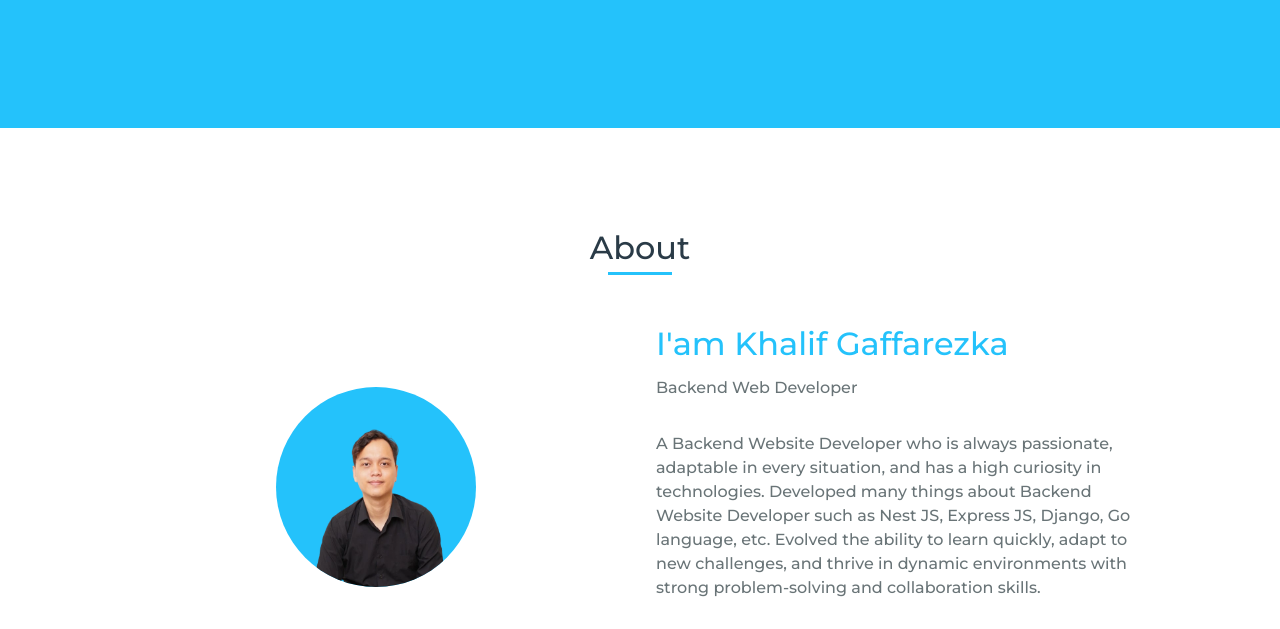
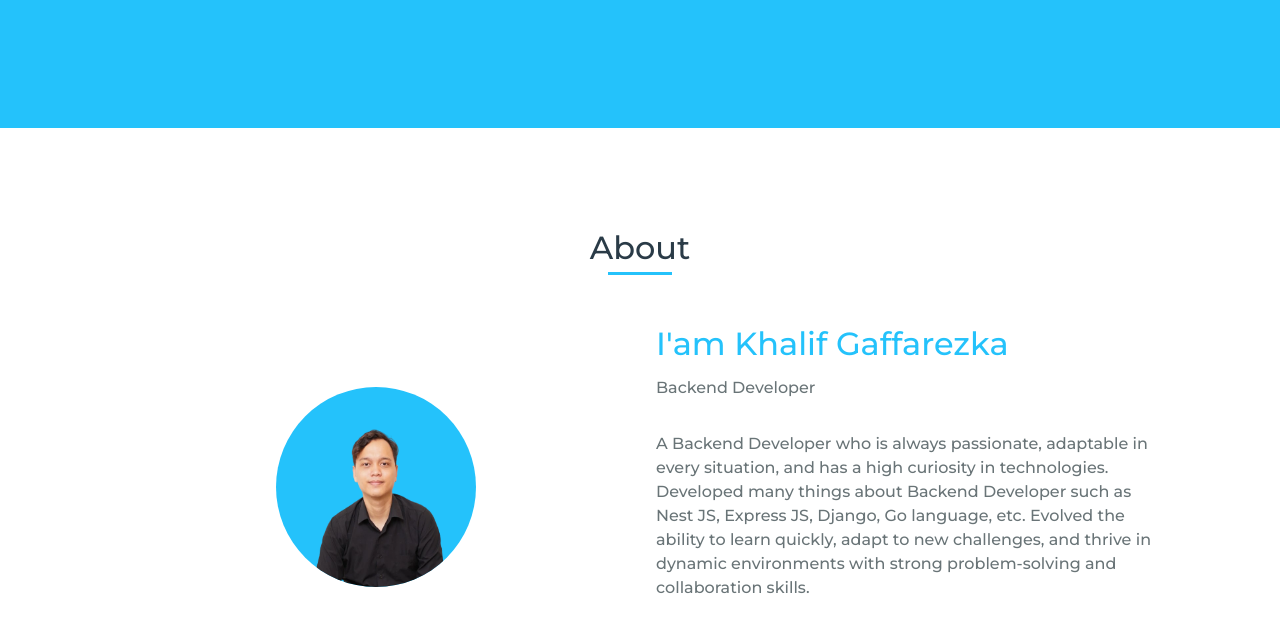
Before and after one commit to khalifgfrz/khalifgaffarezka-portofolio, a website: page index.html in a window 1280 px wide. Shown: the part 672-1301 px from the top of the page. Drawn offline with nearby package versions, Linux system fonts and the light colour scheme.

Commit message:
ubah dikit

```diff
--- a/index.html
+++ b/index.html
@@ -54,7 +54,7 @@
         <div class="home__container bd-grid">
           <h1 class="home__title tracking-wider leading-tight">
             Hi, I'am Khalif Gaffarezka <br />
-            Backend Web Developer
+            Backend Developer
           </h1>
           <div class="home__scroll text-2xl">
             <a href="#about" class="home__scroll-link"
@@ -75,14 +75,14 @@
 
           <div>
             <h2 class="about__subtitle">I'am Khalif Gaffarezka</h2>
-            <span class="about__profession">Backend Web Developer</span>
+            <span class="about__profession">Backend Developer</span>
             <p class="about__text">
-              A Backend Website Developer who is always passionate, adaptable in
-              every situation, and has a high curiosity in technologies.
-              Developed many things about Backend Website Developer such as Nest
-              JS, Express JS, Django, Go language, etc. Evolved the ability to
-              learn quickly, adapt to new challenges, and thrive in dynamic
-              environments with strong problem-solving and collaboration skills.
+              A Backend Developer who is always passionate, adaptable in every
+              situation, and has a high curiosity in technologies. Developed
+              many things about Backend Developer such as Nest JS, Express JS,
+              Django, Go language, etc. Evolved the ability to learn quickly,
+              adapt to new challenges, and thrive in dynamic environments with
+              strong problem-solving and collaboration skills.
             </p>
 
             <div
```
